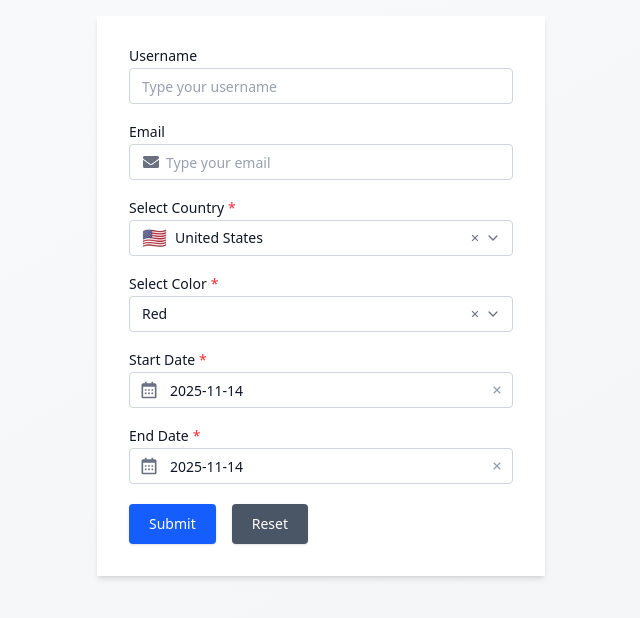
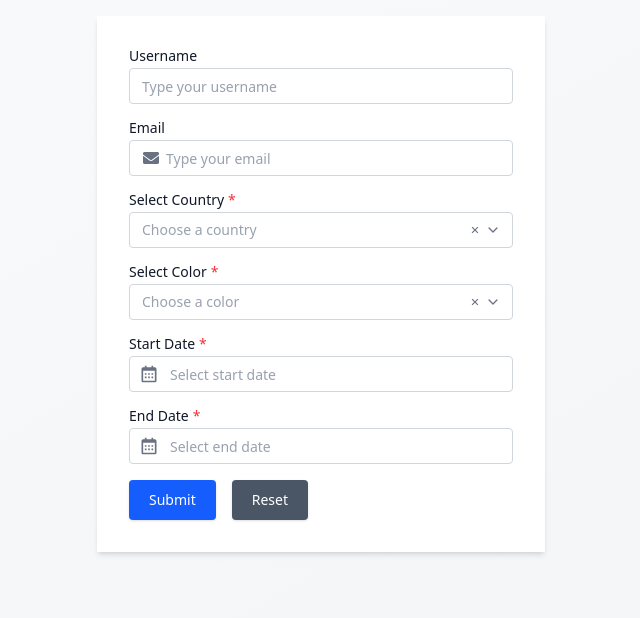
Before and after one commit to semet/syntech-component-library, a React (Vite) app: page / in a window 1280 px wide. Shown: the top 618 px of the page, without its empty margins (319-959 px from the left). Built offline with nearby package versions, Linux system fonts and the light colour scheme.

Commit message:
feat: update styling

```diff
--- a/src/App.tsx
+++ b/src/App.tsx
@@ -1,5 +1,5 @@
 import { zodResolver } from '@hookform/resolvers/zod'
-import { Controller } from 'react-hook-form'
+import { Controller, useForm } from 'react-hook-form'
 import { FaEnvelope } from 'react-icons/fa'
 import { IoCheckmarkSharp } from 'react-icons/io5'
 import z from 'zod'
@@ -10,7 +10,6 @@ import ComboBox, {
   type OptionComponentProps,
   type SingleValueComponentProps,
 } from './components/ComboBox/ComboBox'
-import { Form } from './components/Form/Form'
 
 type ColorOption = {
   label: string
@@ -73,49 +72,76 @@ const OptionComponent = ({
 const schema = z.object({
   username: z.string().min(2, 'Username must be at least 2 characters long'),
   email: z.email('Invalid email address'),
-  country: z.object({
+  country: z
+    .object({
       label: z.string(),
       value: z.string(),
       flag: z.string(),
       code: z.string(),
-  }),
-  color: z.object({
+    })
+    .refine(
+      (data) => {
+        return data.value !== ''
+      },
+      {
+        message: 'Country is required',
+      },
+    ),
+  color: z
+    .object({
       label: z.string(),
       value: z.string(),
       color: z.string(),
       hex: z.string(),
-  }),
-  start_date: z.date(),
-  end_date: z.date(),
-  status: z.object({ value: z.string(), label: z.string() }),
+    })
+    .refine(
+      (data) => {
+        return data.value !== ''
+      },
+      {
+        message: 'Color is required',
+      },
+    ),
+  start_date: z.date().optional(),
+  end_date: z.date().optional(),
 })
 
 export default function App() {
+  const {
+    register,
+    handleSubmit,
+    control,
+    reset,
+    formState: { errors },
+  } = useForm({
+    resolver: zodResolver(schema),
+    defaultValues: {
+      username: '',
+      email: '',
+      country: {
+        label: '',
+        value: '',
+        flag: '',
+        code: '',
+      },
+      color: {
+        label: '',
+        value: '',
+        color: '',
+        hex: '',
+      },
+    },
+  })
   return (
     <div className="min-h-screen bg-linear-to-br from-gray-50 to-gray-100 py-4">
       <div className="mx-auto max-w-md bg-white p-8 shadow-md">
-        <Form
-          resolver={zodResolver(schema)}
-          defaultValues={{
-            username: '',
-            email: '',
-            color: colorOptions[0],
-            country: countryOptions[0],
-            start_date: new Date(),
-            end_date: new Date(),
-            status: { value: 'active', label: 'Active' },
-          }}
-          onSubmit={(data) => {
+        <form
+          onSubmit={handleSubmit((data) => {
             // eslint-disable-next-line no-console
-            console.log('Form Data:', data)
-          }}
-          className="space-y-5"
+            console.log(data)
+          })}
+          className="flex flex-col gap-4"
         >
-          {({ register, control, formState: { errors }, reset }) => {
-            // eslint-disable-next-line no-console
-            console.log('Errors:', errors)
-            return (
-              <>
           <TextInput
             label="Username"
             placeholder="Type your username"
@@ -147,6 +173,7 @@ export default function App() {
                   SingleValue: SingleValueComponent,
                   Option: OptionComponent,
                 }}
+                error={errors.country?.message as string}
               />
             )}
           />
@@ -163,6 +190,7 @@ export default function App() {
                 searchable
                 clearable
                 withAsterisk
+                error={errors.color?.message as string}
               />
             )}
           />
@@ -179,6 +207,7 @@ export default function App() {
                 clearable
                 iconPosition="left"
                 minDate={new Date()}
+                error={errors.start_date?.message as string}
               />
             )}
           />
@@ -208,10 +237,7 @@ export default function App() {
               Reset
             </Button>
           </div>
-              </>
-            )
-          }}
-        </Form>
+        </form>
       </div>
     </div>
   )
--- a/src/components/ComboBox/styles.ts
+++ b/src/components/ComboBox/styles.ts
@@ -34,7 +34,7 @@ export const comboBoxStyles = tv({
     checkIcon: 'h-4 w-4 text-blue-600',
     empty: 'px-3 py-2 text-center text-sm text-gray-500',
     errorWrapper: 'absolute top-full left-0 w-full',
-    error: 'mt-1 text-xs text-red-600',
+    error: 'text-xs text-red-600',
   },
   variants: {
     variant: {
--- a/src/components/DatePicker/DatePicker.tsx
+++ b/src/components/DatePicker/DatePicker.tsx
@@ -743,7 +743,7 @@ export default function DatePicker({
             onClick={handleClear}
             className={twMerge([
               'pointer-events-auto absolute top-1/2 flex -translate-y-1/2 items-center justify-center text-gray-400 transition-colors hover:text-gray-600',
-              iconPosition === 'right' ? 'right-10' : 'right-2',
+              iconPosition === 'right' ? 'right-10' : 'right-2.5',
             ])}
           >
             <BiX />
--- a/src/components/DatePicker/styles.ts
+++ b/src/components/DatePicker/styles.ts
@@ -13,7 +13,7 @@ export const datePickerStyles = tv({
     rightSection:
       'pointer-events-none absolute top-1/2 right-1 flex -translate-y-1/2 items-center justify-center text-gray-500',
     errorWrapper: 'absolute top-full left-0 w-full',
-    error: 'mt-1 text-xs text-red-600',
+    error: 'text-xs text-red-600',
     calendar:
       'absolute top-full z-50 mt-1 w-80 rounded-md border border-gray-200 bg-white p-4 shadow-xl',
     calendarHeader: 'mb-4 flex items-center justify-between',
--- a/src/components/Form/Form.tsx
+++ b/src/components/Form/Form.tsx
@@ -1,36 +1,25 @@
-import type { ComponentProps } from 'react'
+import React from 'react'
 import {
-  type Resolver,
+  useForm,
+  type UseFormReturn,
   type FieldValues,
   type SubmitHandler,
-  type UseFormReturn,
-  type DefaultValues,
-  useForm,
+  type UseFormProps,
 } from 'react-hook-form'
 
-type FormProps<T extends FieldValues> = Omit<
-  ComponentProps<'form'>,
-  'onSubmit' | 'children'
-> & {
-  resolver: Resolver<T>
+type FormProps<T extends FieldValues> = UseFormProps<T> & {
   onSubmit: SubmitHandler<T>
   children: (formMethods: UseFormReturn<T>) => React.ReactNode
-  defaultValues?: DefaultValues<T> | undefined
   className?: string
 }
 
 export function Form<T extends FieldValues>({
-  resolver,
   onSubmit,
   children,
-  defaultValues,
   className = '',
   ...props
 }: FormProps<T>) {
-  const formMethods = useForm<T>({
-    resolver,
-    defaultValues,
-  })
+  const formMethods = useForm<T>(props)
 
   const handleFormSubmit = (e: React.FormEvent<HTMLFormElement>) => {
     e.preventDefault()
@@ -41,7 +30,6 @@ export function Form<T extends FieldValues>({
     <form
       onSubmit={handleFormSubmit}
       className={className}
-      {...props}
     >
       {children(formMethods)}
     </form>
--- a/src/components/Select/styles.ts
+++ b/src/components/Select/styles.ts
@@ -15,7 +15,7 @@ export const selectStyles = tv({
     chevron:
       'pointer-events-none absolute top-1/2 right-3 flex -translate-y-1/2 items-center justify-center text-gray-500 transition-transform duration-200',
     errorWrapper: 'absolute top-full left-0 w-full',
-    error: 'mt-1 text-xs text-red-600',
+    error: 'text-xs text-red-600',
   },
   variants: {
     variant: {
--- a/src/components/TextInput/styles.ts
+++ b/src/components/TextInput/styles.ts
@@ -15,7 +15,7 @@ export const textInputStyles = tv({
     rightSection:
       'pointer-events-none absolute top-1/2 right-1.5 flex -translate-y-1/2 items-center justify-center text-gray-500',
     errorWrapper: 'absolute top-full left-0 w-full',
-    error: 'mt-1 text-xs text-red-600',
+    error: 'text-xs text-red-600',
   },
   variants: {
     variant: {
```
Lines whose indentation alone changed are shown as unchanged.
